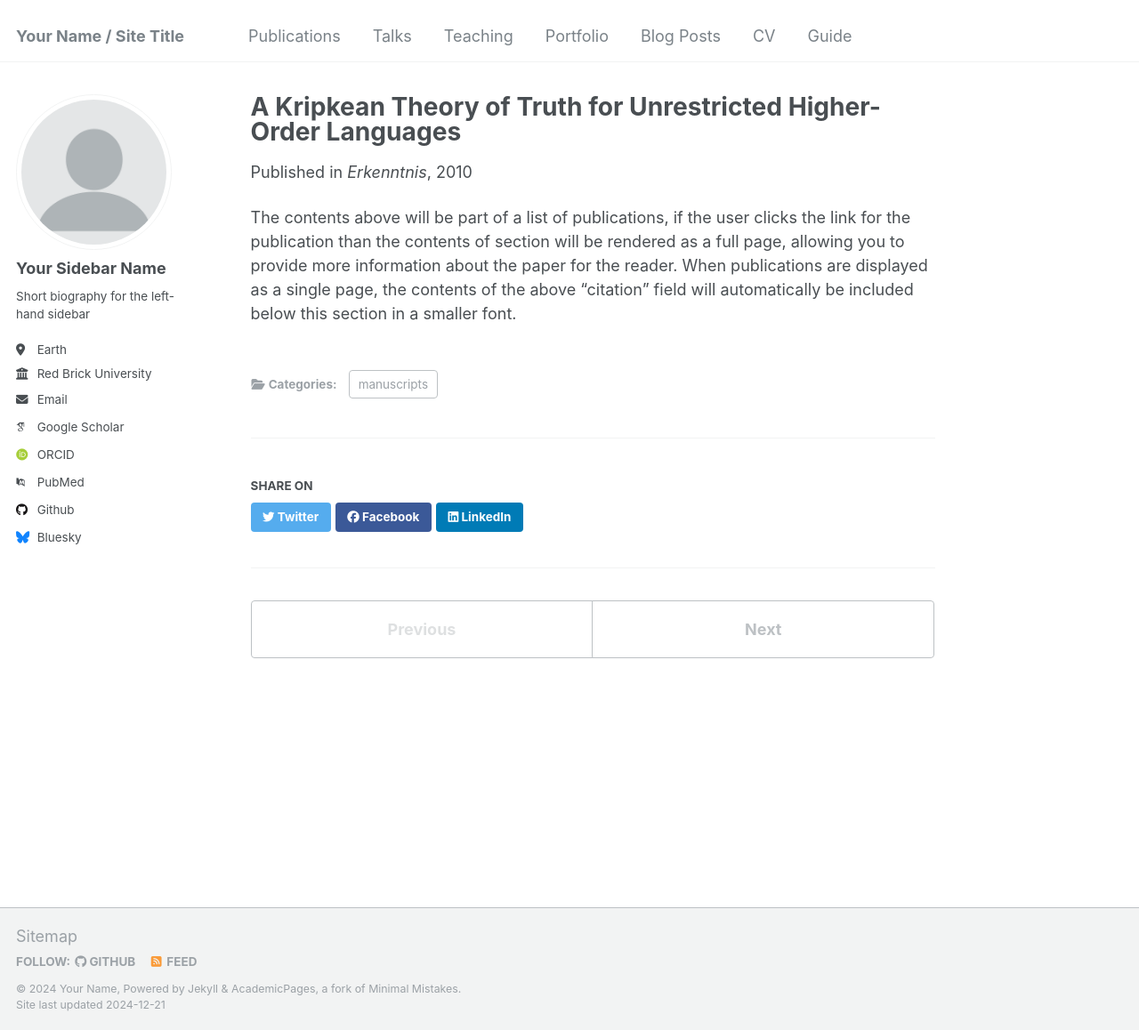
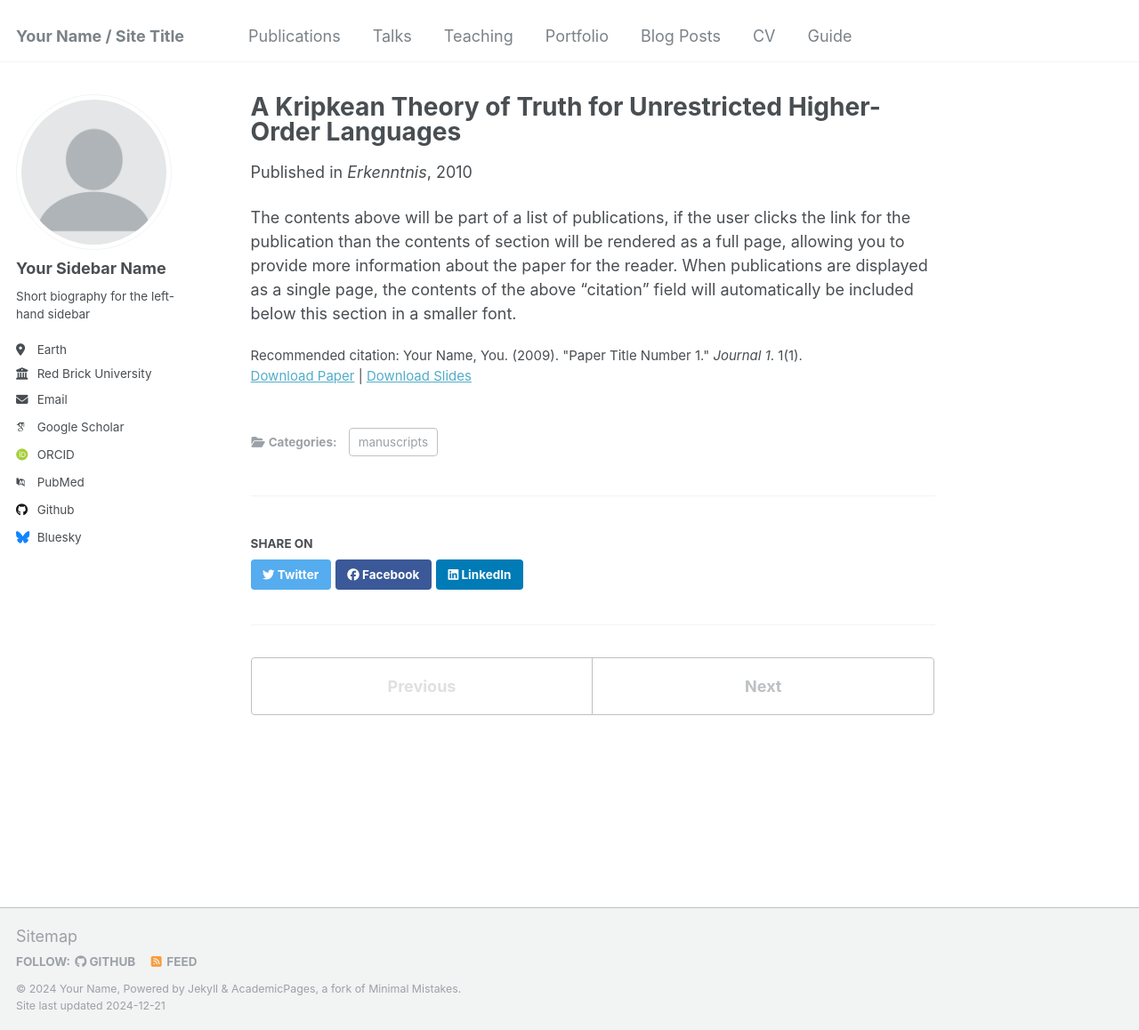
Before and after one commit to SimSchmitt/SimonSchmitt, a Jekyll site: the page built from _publications/2009-10-01-paper-title-number-1.md, in a window 1280 px wide and 1158 px high. Shown: the whole window at 89% size. Built offline with Jekyll 4.4.1, drawn with Linux system fonts in a browser that asks for light colours; some web fonts are replaced; part of the change alters nothing that is shown.

Commit message:
Update 2009-10-01-paper-title-number-1.md

```diff
--- a/_publications/2009-10-01-paper-title-number-1.md
+++ b/_publications/2009-10-01-paper-title-number-1.md
@@ -12,9 +12,9 @@ theory models key features of natural language, including categorical reference
 mathematical structures, a type-free truth predicate, and generality absolutism.'
 date: 2010-10-01
 venue: 'Erkenntnis'
-//slidesurl: 'http://academicpages.github.io/files/slides1.pdf'
-//paperurl: 'http://academicpages.github.io/files/paper1.pdf'
-//citation: 'Your Name, You. (2009). &quot;Paper Title Number 1.&quot; <i>Journal 1</i>. 1(1).'
+slidesurl: 'http://academicpages.github.io/files/slides1.pdf'
+paperurl: 'http://academicpages.github.io/files/paper1.pdf'
+citation: 'Your Name, You. (2009). &quot;Paper Title Number 1.&quot; <i>Journal 1</i>. 1(1).'
 ---
 
 The contents above will be part of a list of publications, if the user clicks the link for the publication than the contents of section will be rendered as a full page, allowing you to provide more information about the paper for the reader. When publications are displayed as a single page, the contents of the above "citation" field will automatically be included below this section in a smaller font.
```
